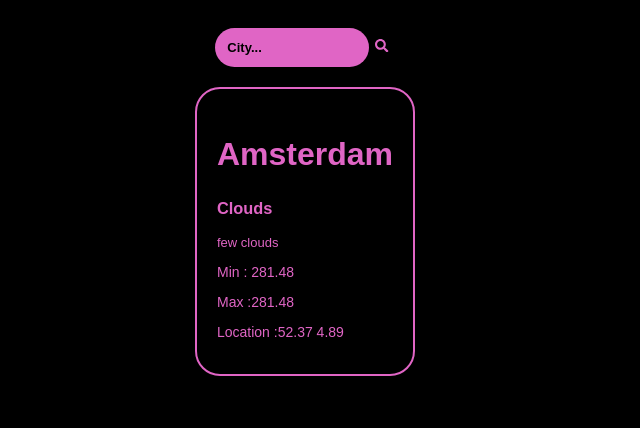
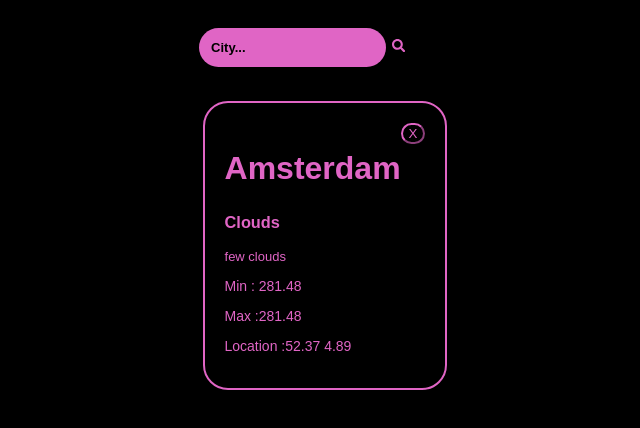
Before and after one commit to StephanieGeraAmil/Another-Weather-App, a React (Create React App) app: page / in a window 1280 px wide. Shown: the top 428 px of the page, without its empty margins (335-975 px from the left). Built offline with nearby package versions, Linux system fonts and the light colour scheme.

Commit message:
showing the list of cities searched  & delete city functionality

```diff
--- a/src/App.css
+++ b/src/App.css
@@ -23,7 +23,7 @@ input {
   padding: 20px;
   margin: 20px;
   text-align: left;
-  display: inline-block;
+  display: flex;
 }
 h2 {
   font-size: xx-large;
@@ -65,3 +65,10 @@ loadingCircle {
   background-color: rgb(224, 101, 197);
   border-radius: 0.25rem;
 }
+.deleteCityButon {
+  background-color: transparent;
+  border-color: rgb(224, 101, 197);
+  border-radius: 100px;
+
+  color: rgb(224, 101, 197);
+}
--- a/src/App.js
+++ b/src/App.js
@@ -14,7 +14,7 @@ function App() {
   return (
     <GlobalProvider>
       <Search/>
-       <City/>
+       <CityList/>
 
     </GlobalProvider>
   );
--- a/src/components/City.js
+++ b/src/components/City.js
@@ -1,13 +1,15 @@
 import React,{useContext} from 'react';
 import { GlobalContext } from '../context/GlobalState'
 
-const City = () => {
-     const {city}=useContext(GlobalContext)
+const City = ({city}) => {
+
 const {loading}=useContext(GlobalContext)
+const {removeCity}=useContext(GlobalContext)
     return (
         <>
             {!loading &&
                 <div className="cityCard">
+                    <div>
                             <h2>{city.name}</h2>
                             <h3> {city.main}</h3>
                             <p className="info">{city.description}</p>
@@ -15,6 +17,11 @@ const {loading}=useContext(GlobalContext)
                             <p>Max :{city.max}</p>
                             <p>Location :{city.location}</p>
                             </div>
+
+                    <div>
+                        <button className='deleteCityButon' onClick={()=>removeCity(city.id)}>X</button>
+                    </div>
+                    </div>
                         }
             {loading&& <h4>Loading...</h4>}
         </>
--- a/src/components/CityList.js
+++ b/src/components/CityList.js
@@ -1,11 +1,12 @@
-import React from 'react';
+import React ,{useContext} from 'react';
 import City from './City.js'
-const CityList = ({ cities }) => {
-
+import { GlobalContext } from '../context/GlobalState'
+const CityList = () => {
+const {cities}=useContext(GlobalContext)
 
     return (<div>
         <ul>
-            {cities.map((item, index) => {
+            {cities.map((item) => {
                 return (
 
                     <li key={item.name} className="itemlist">
--- a/src/components/Search.js
+++ b/src/components/Search.js
@@ -5,7 +5,7 @@ import { GlobalContext } from '../context/GlobalState'
 
 
 export const Search = () => {
-    const {changeCity}=useContext(GlobalContext)
+    const {addCity}=useContext(GlobalContext)
         const {startLoad}=useContext(GlobalContext)
             const {stopLoad}=useContext(GlobalContext)
     const [city,setCity]=useState('')
@@ -16,8 +16,9 @@ export const Search = () => {
 
         startLoad()
         const data= await axios.get(`http://api.openweathermap.org/data/2.5/weather?q=${city}&appid=${ process.env.REACT_APP_OPENWEATHERMAP_API_KEY}`)
-
+       console.log(data)
         const cityWithFormat={
+            id: data.data.id,
             name: data.data.name,
             max: data.data.main.temp_max,
             min: data.data.main.temp_min,
@@ -27,7 +28,7 @@ export const Search = () => {
           }
 
 
-        changeCity(cityWithFormat)
+        addCity(cityWithFormat)
        stopLoad()
 
         }catch(error){ console.error(error);}
--- a/src/context/AppReducer.js
+++ b/src/context/AppReducer.js
@@ -12,10 +12,15 @@ export default(state, action)=>{
         ...state,
        loading: false
         }
-        case 'CHANGE_CITY':
+        case 'ADD_CITY':
         return{
         ...state,
-       city: action.payload
+       cities: [ ...state.cities, action.payload]
+        }
+        case 'REMOVE_CITY':
+        return{
+        ...state,
+       cities: state.cities.filter(item=>item.id!==action.payload)
         }
         default:  return state
     }
--- a/src/context/GlobalState.js
+++ b/src/context/GlobalState.js
@@ -2,16 +2,18 @@ import React,{createContext, useReducer } from "react"
 import AppReducer from './AppReducer.js'
 import cityWeather from '../city-weather';
 //initial state
- const initialstate={
-    loading:false,
-    city:{
+    const city={
             name: cityWeather[0].name,
             max: cityWeather[0].main.temp_max,
             min: cityWeather[0].main.temp_max,
             main: cityWeather[0].weather[0].main,
             description: cityWeather[0].weather[0].description,
             location: `${cityWeather[0].coord.lat}  ${cityWeather[0].coord.lon}`
-          }}
+          }
+ const initialstate={
+    loading:false,
+    cities: [city]
+    }
 
 //create context
 export const GlobalContext = createContext(initialstate)
@@ -35,18 +37,26 @@ export const GlobalProvider = ({children})=>{
         type: 'STOP_LOAD'
         });
     }
-    const changeCity=(city)=>{
+    const addCity=(city)=>{
 
         dispatch({
-            type: 'CHANGE_CITY',
+            type: 'ADD_CITY',
             payload: city
+            });
+
+    }
+    const removeCity=(id)=>{
+
+        dispatch({
+            type: 'REMOVE_CITY',
+            payload: id
             });
 
     }
 
     return(
         <GlobalContext.Provider value={{
-            city: state.city,loading:state.loading,startLoad,stopLoad,changeCity}}>
+            cities: state.cities,loading:state.loading,startLoad,stopLoad,addCity, removeCity}}>
             {children}
         </GlobalContext.Provider>
     )
```
Also changed, not shown: public/logo192.png (deleted), public/logo512.png (deleted), public/manifest.json.
